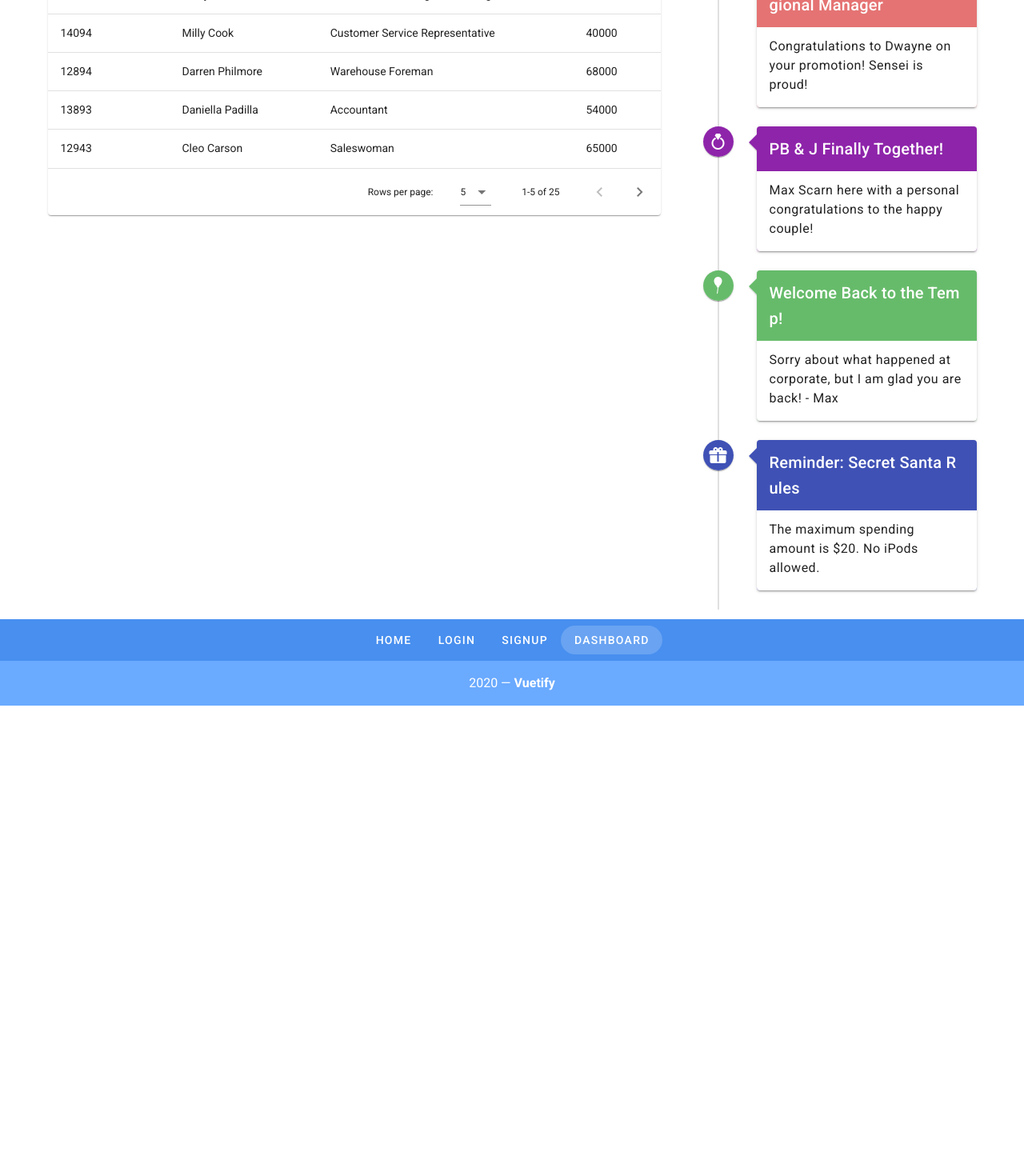
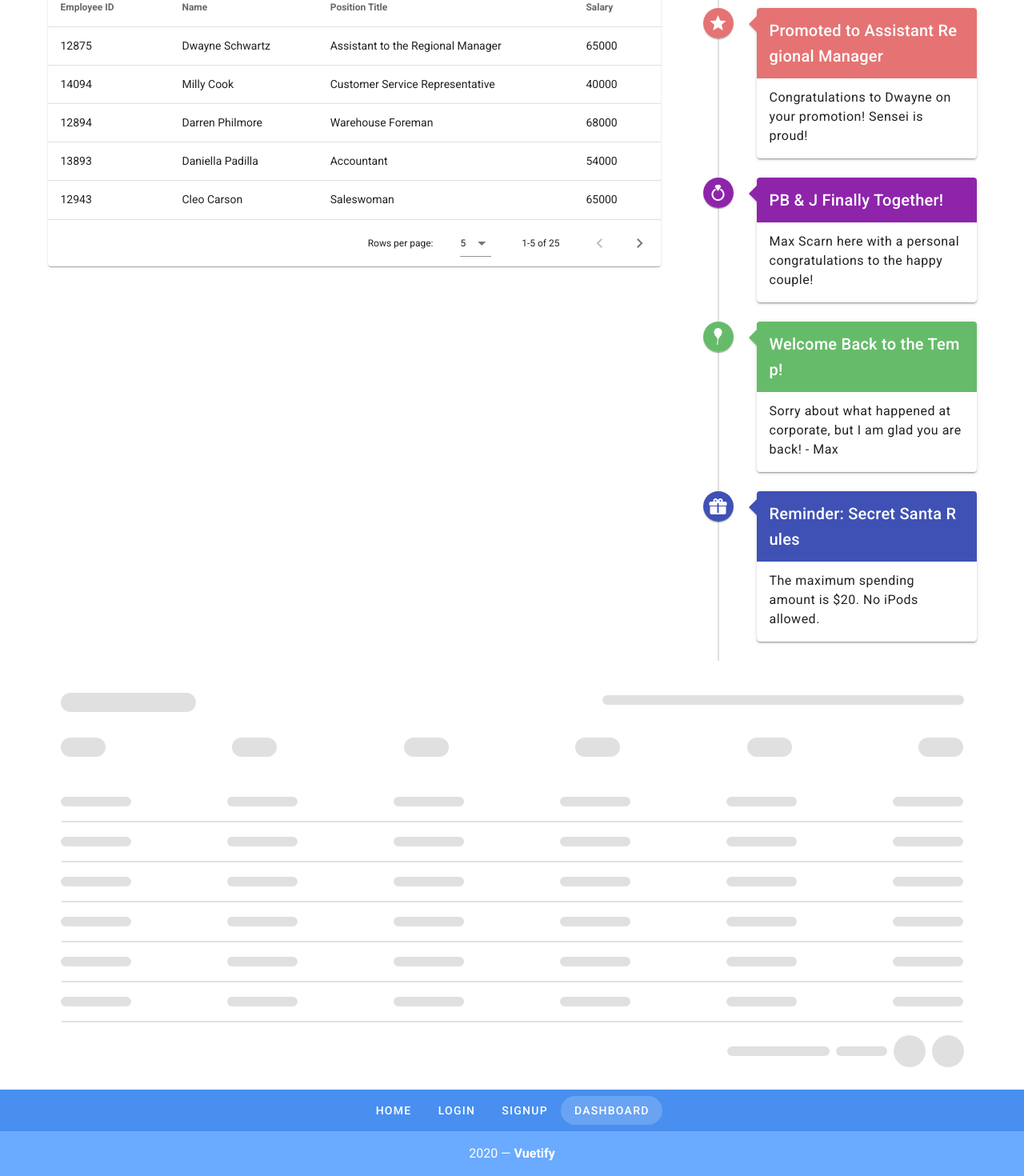
Before and after one commit to hsimao/vuetify, a Vue app: page /dashboard in a window 1280 px wide. Shown: the part 609-2079 px from the top of the page at 80% size. Before the commit the page ends 1491 px from the top, so only its background shows below. Built offline with nearby package versions, Linux system fonts and the light colour scheme.

Commit message:
add: v-intersect 應用

```diff
--- a/src/views/Dashboard.vue
+++ b/src/views/Dashboard.vue
@@ -8,18 +8,26 @@
       </v-col>
     </v-row>
 
-    <v-row>
+    <v-row class="mb-16">
       <v-col v-for="statistic in statistics" :key="`${statistic.title}`" cols="12" sm="6" lg="3">
         <StatisticCard :statistic="statistic" />
       </v-col>
     </v-row>
 
-    <v-row>
+    <!-- 使用 v-intersect 判斷該區塊是否進入到可視範圍 -->
+    <v-row id="below-the-fold" v-intersect="showMoreContent">
       <v-col cols="12" md="8">
         <EmployeesTable :employees="employees" @select-employee="setEmployee" />
       </v-col>
       <v-col clos="12" md="4">
         <EventTimeline :timeline="timeline" />
+      </v-col>
+    </v-row>
+
+    <!-- 上方區塊進入可視範圍才顯示此組件 -->
+    <v-row v-if="loadNewContent" id="more-content">
+      <v-col>
+        <v-skeleton-loader ref="skeleton" type="table" class="ma-auto" />
       </v-col>
     </v-row>
 
@@ -55,6 +63,7 @@ export default {
   },
   data() {
     return {
+      loadNewContent: false,
       snackbar: false,
       employees: employeesData,
       sales: salesData,
@@ -71,6 +80,10 @@ export default {
       this.snackbar = true;
       this.selectedEmployee.name = event.name;
       this.selectedEmployee.title = event.title;
+    },
+    showMoreContent(entries) {
+      // 是否進入可視範圍
+      this.loadNewContent = entries[0].isIntersecting;
     }
   }
 };
```
